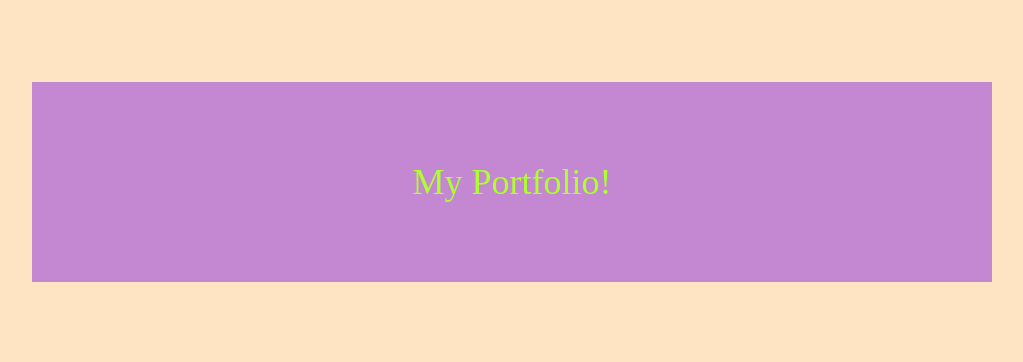
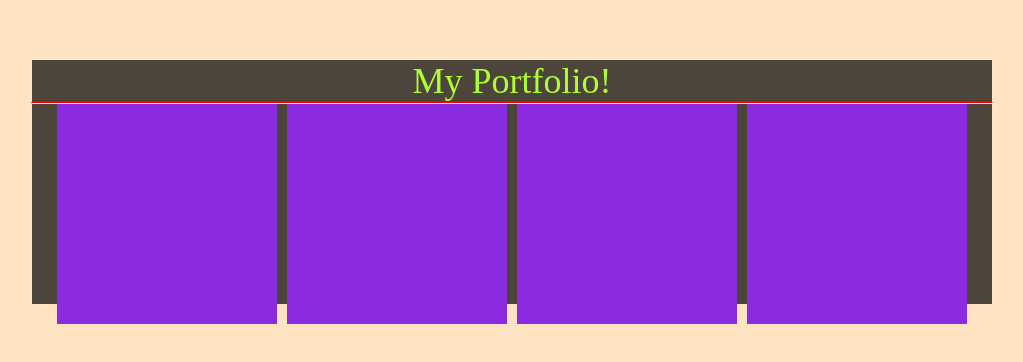
Before and after one commit to bynd1u/portfolio, a plain HTML site: page index.html in a window 1280 px wide. Shown: the part 2668-3030 px from the top of the page, without its empty margins (128-1151 px from the left). Drawn offline with Linux system fonts and the light colour scheme.

Commit message:
flex projects idk

```diff
--- a/index.html
+++ b/index.html
@@ -84,6 +84,13 @@
         <section class="portfolio" id="portfolio">
             <div class="frame">
                 <span class="greeting">My Portfolio!</span>
+                <hr/>
+                <div class="portfolio-container">
+                    <div class="portfolio-item"></div>
+                    <div class="portfolio-item"></div>
+                    <div class="portfolio-item"></div>
+                    <div class="portfolio-item"></div>
+                </div>
             </div>
         </section>
         <section class="contact" id="contact">
--- a/styles.css
+++ b/styles.css
@@ -67,6 +67,11 @@ body {
     height: auto;
     background-color: #000000b2;
 }
+.portfolio .frame {
+    flex-direction: column;
+    height: auto;
+    background-color: #000000b2;
+}
 
 .avatar {
     width: 100px;
@@ -130,3 +135,22 @@ hr {
     width: 50px;
     height: 50px;
 }
+
+.portfolio-container {
+    display: flex;
+    height:fit-content;
+    gap: 10px;
+    max-height: 200px;
+    flex-wrap: wrap;
+    align-items: center;
+    justify-content: center;
+
+}
+
+.portfolio-item {
+    width: 200px;
+    height: 200px;
+    background-color: blueviolet;
+    padding: 10px;
+    content: icon;
+}
```
